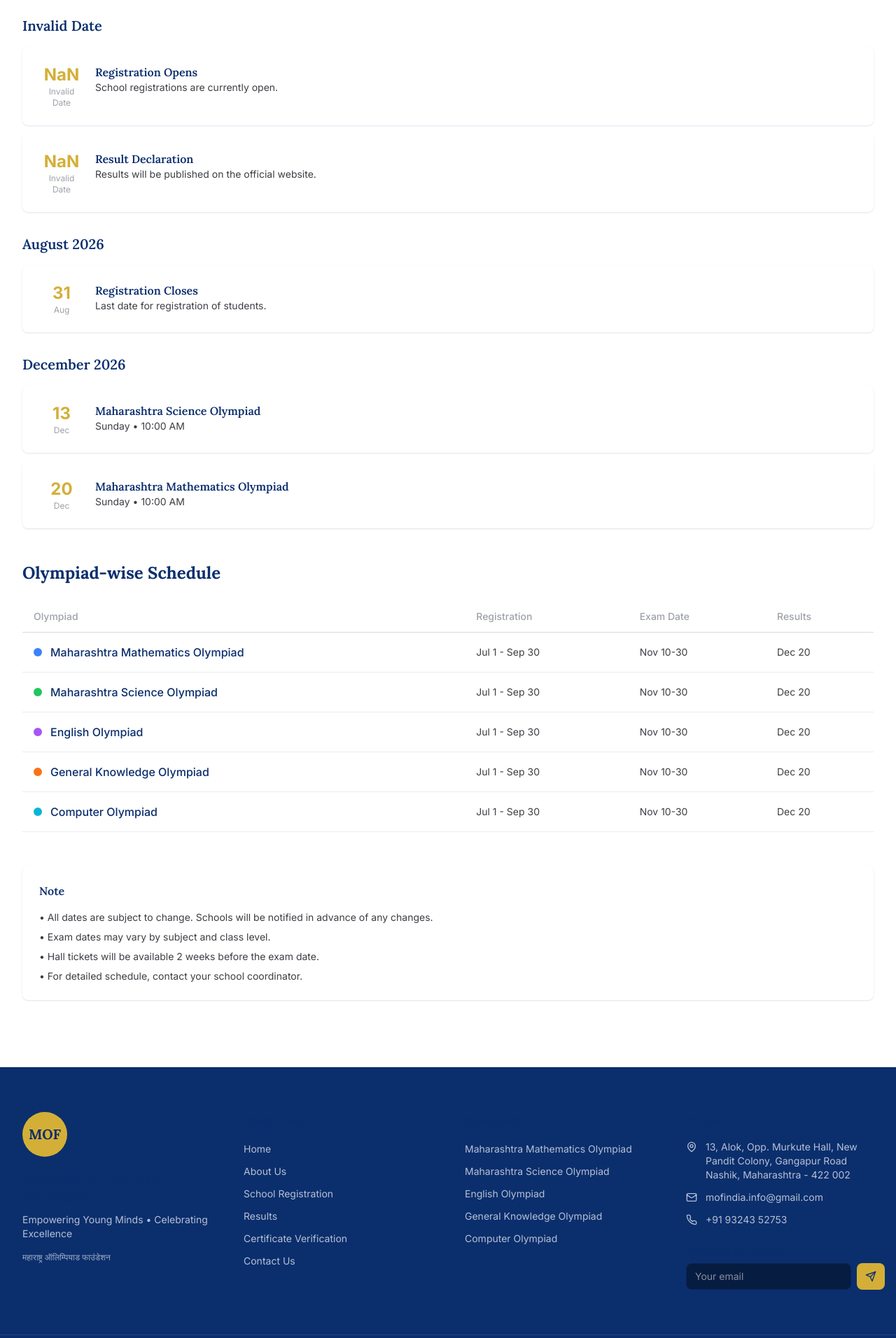
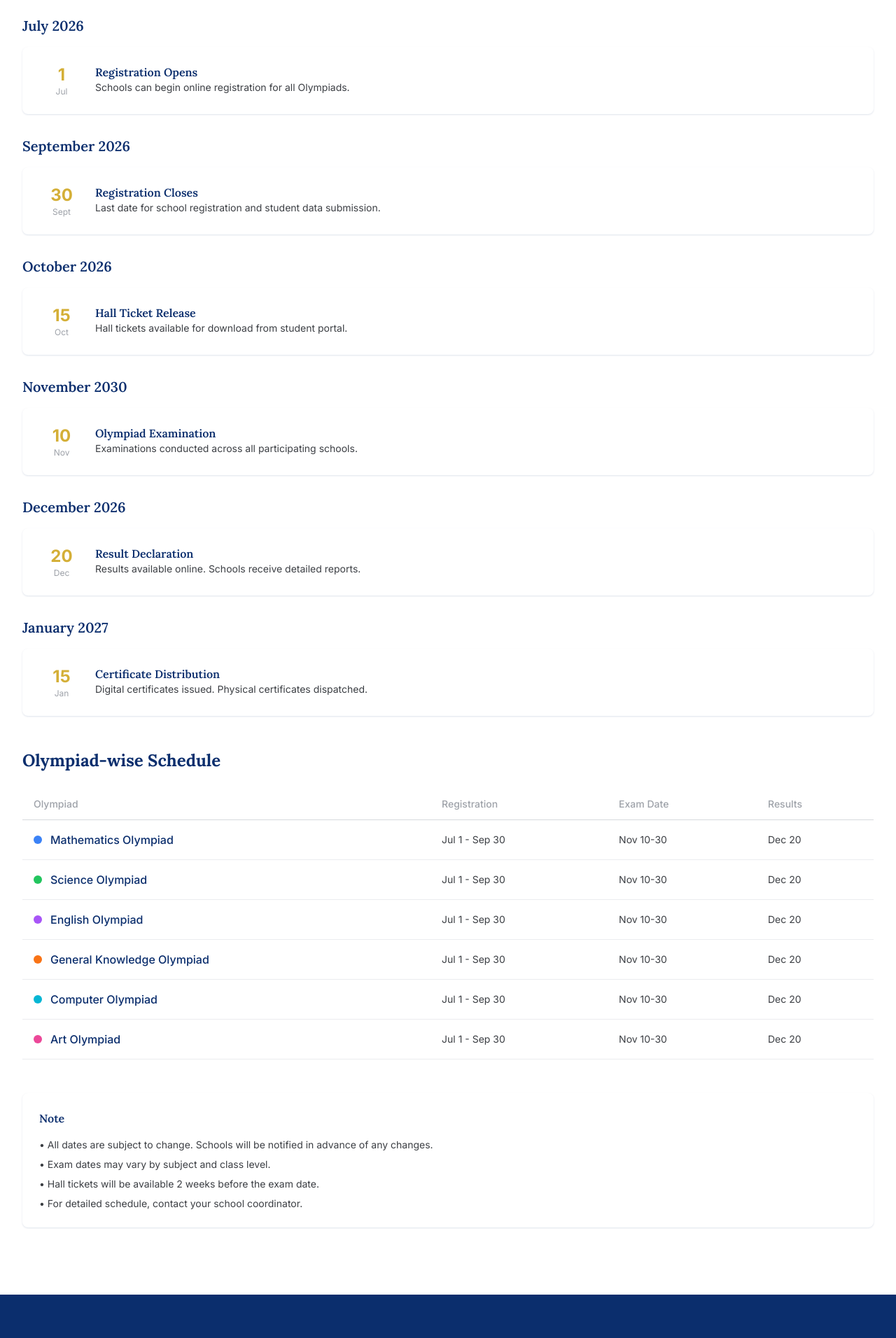
Before and after one commit to Braintech456/mof, a React (Vite) app: page /dates in a window 1280 px wide. Shown: the part 507-2419 px from the top of the page at 70% size. Built offline with nearby package versions, Linux system fonts and the light colour scheme; no server answers.

Commit message:
Updated siteData.ts

```diff
--- a/src/data/siteData.ts
+++ b/src/data/siteData.ts
@@ -3,15 +3,15 @@ export const siteConfig = {
   shortName: 'MOF',
   tagline: 'Empowering Young Minds • Celebrating Excellence',
   marathiName: 'महाराष्ट्र ऑलिम्पियाड फाउंडेशन',
-  email: 'mofindia.info@gmail.com',
-  phone: '+91 93243 52753',
-  whatsapp: '+91 93243 52753',
+  email: 'info@maharashtraolympiad.org',
+  phone: '+91 22 1234 5678',
+  whatsapp: '+91 98765 43210',
   address: {
-    line1: '13, Alok, Opp. Murkute Hall',
-    line2: 'New Pandit Colony, Gangapur Road',
-    city: 'Nashik',
+    line1: 'Olympiad Bhavan, 4th Floor',
+    line2: 'Dr. Ambedkar Road, Dadar',
+    city: 'Mumbai',
     state: 'Maharashtra',
-    pincode: '422 002',
+    pincode: '400014',
   },
   social: {
     facebook: 'https://facebook.com/maharashtraolympiad',
@@ -26,7 +26,6 @@ export const navigation = [
   { name: 'Home', path: '/' },
   { name: 'About', path: '/about' },
   { name: 'Olympiads', path: '/olympiads' },
-  { name: 'Talent Contests', path: '/talent-contests' },
   { name: 'Resources', path: '/resources' },
   { name: 'Important Dates', path: '/dates' },
   { name: 'School Registration', path: '/register' },
@@ -44,34 +43,32 @@ export const utilityLinks = [
 export const olympiads = [
   {
     id: 'math',
-  name: 'Maharashtra Mathematics Olympiad',
-  shortName: 'MMO',
-  description: 'Develop mathematical reasoning, analytical thinking and problem-solving skills.',
-  subjects: ['Arithmetic', 'Algebra', 'Geometry', 'Logical Reasoning'],
-  eligibility: 'Classes V - IX',
-  duration: '60 Minutes',
-  location: 'Your Own School',
+    name: 'Mathematics Olympiad',
+    shortName: 'MO',
+    description: 'Test your mathematical reasoning and problem-solving abilities.',
+    subjects: ['Arithmetic', 'Algebra', 'Geometry', 'Number Theory'],
+    eligibility: 'Classes 1-12',
+    duration: '60 minutes',
     pattern: {
       questions: 50,
-    type: 'Multiple Choice Questions (MCQs)',
-    marking: '2 Marks per Question • No Negative Marking',
+      type: 'Multiple Choice Questions',
+      marking: '1 mark per question, no negative marking',
     },
     color: 'bg-blue-500',
     icon: 'calculator',
   },
   {
     id: 'science',
-  name: 'Maharashtra Science Olympiad',
-  shortName: 'MSO',
-  description: 'Enhance scientific thinking, observation and analytical abilities.',
+    name: 'Science Olympiad',
+    shortName: 'SO',
+    description: 'Explore the wonders of physics, chemistry, and biology.',
     subjects: ['Physics', 'Chemistry', 'Biology', 'Environmental Science'],
-  eligibility: 'Classes V - IX',
-  duration: '60 Minutes',
-  location: 'Your Own School',
+    eligibility: 'Classes 1-12',
+    duration: '60 minutes',
     pattern: {
       questions: 50,
-    type: 'Multiple Choice Questions (MCQs)',
-    marking: '2 Marks per Question • No Negative Marking',
+      type: 'Multiple Choice Questions',
+      marking: '1 mark per question, no negative marking',
     },
     color: 'bg-green-500',
     icon: 'flask',
@@ -80,8 +77,15 @@ export const olympiads = [
     id: 'english',
     name: 'English Olympiad',
     shortName: 'EO',
-  description: '🚀 Coming Soon',
-  status: 'coming-soon',
+    description: 'Demonstrate your command of language and literature.',
+    subjects: ['Grammar', 'Vocabulary', 'Comprehension', 'Literature'],
+    eligibility: 'Classes 1-12',
+    duration: '60 minutes',
+    pattern: {
+      questions: 50,
+      type: 'Multiple Choice Questions',
+      marking: '1 mark per question, no negative marking',
+    },
     color: 'bg-purple-500',
     icon: 'book-open',
   },
@@ -89,8 +93,15 @@ export const olympiads = [
     id: 'gk',
     name: 'General Knowledge Olympiad',
     shortName: 'GKO',
-  description: '🚀 Coming Soon',
-  status: 'coming-soon',
+    description: 'Test your awareness of the world around you.',
+    subjects: ['Current Affairs', 'History', 'Geography', 'General Science'],
+    eligibility: 'Classes 1-12',
+    duration: '60 minutes',
+    pattern: {
+      questions: 50,
+      type: 'Multiple Choice Questions',
+      marking: '1 mark per question, no negative marking',
+    },
     color: 'bg-orange-500',
     icon: 'globe',
   },
@@ -98,10 +109,33 @@ export const olympiads = [
     id: 'computer',
     name: 'Computer Olympiad',
     shortName: 'CO',
-  description: '🚀 Coming Soon',
-  status: 'coming-soon',
+    description: 'Showcase your digital literacy and computing skills.',
+    subjects: ['Computer Fundamentals', 'Internet', 'Programming Basics', 'Digital Literacy'],
+    eligibility: 'Classes 3-12',
+    duration: '60 minutes',
+    pattern: {
+      questions: 50,
+      type: 'Multiple Choice Questions',
+      marking: '1 mark per question, no negative marking',
+    },
     color: 'bg-cyan-500',
     icon: 'monitor',
+  },
+  {
+    id: 'art',
+    name: 'Art Olympiad',
+    shortName: 'AO',
+    description: 'Express creativity through visual and performing arts.',
+    subjects: ['Drawing', 'Painting', 'Art History', 'Creative Expression'],
+    eligibility: 'Classes 1-12',
+    duration: '90 minutes',
+    pattern: {
+      questions: 'Practical + Written',
+      type: 'Mixed Format',
+      marking: 'Based on creativity and technique',
+    },
+    color: 'bg-pink-500',
+    icon: 'palette',
   },
 ];
 
@@ -116,7 +150,11 @@ export const features = [
     description: 'Standardized assessment process with clear marking schemes.',
     icon: 'clipboard-check',
   },
-
+  {
+    title: 'State Rankings',
+    description: 'Comprehensive state-level rankings across all districts.',
+    icon: 'trophy',
+  },
   {
     title: 'Digital Certificates',
     description: 'Secure, QR-verified digital certificates for all participants.',
@@ -127,7 +165,11 @@ export const features = [
     description: 'Instant online verification system for authenticity.',
     icon: 'qr-code',
   },
-
+  {
+    title: 'School Performance Reports',
+    description: 'Detailed analysis reports for schools to track improvement.',
+    icon: 'bar-chart-2',
+  },
   {
     title: 'Merit Awards',
     description: 'Recognition and awards for top performers at state level.',
@@ -138,128 +180,87 @@ export const features = [
     description: 'Results declared within 4 weeks of examination.',
     icon: 'zap',
   },
-  {
-  title: 'Offline Examination',
-  description: 'Pen & Paper examinations conducted in participating schools.',
-  icon: 'school',
-},
-{
-  title: 'Creative Talent Contests',
-  description: 'Platform for students to showcase artistic and creative skills.',
-  icon: 'palette',
-},
-{
-  title: 'Certificate Verification',
-  description: 'Verify certificates instantly using a unique Certificate ID.',
-  icon: 'qr-code',
-},
 ];
 
 export const examProcess = [
-  {
-    step: 1,
-    title: 'School Registration',
-    description: 'Schools register students through the official portal.',
-  },
-  {
-    step: 2,
-    title: 'Student Registration',
-    description: 'Student details are submitted by the School Coordinator.',
-  },
-  {
-    step: 3,
-    title: 'Olympiad Examination',
-    description: 'Offline examination conducted in the student’s own school.',
-  },
-  {
-    step: 4,
-    title: 'Central Evaluation',
-    description: 'Answer sheets evaluated by the Olympiad Evaluation Team.',
-  },
-  {
-    step: 5,
-    title: 'Result Declaration',
-    description: 'Results published on the official website.',
-  },
-  {
-    step: 6,
-    title: 'Certificates & Awards',
-    description: 'Certificates and awards distributed to deserving students.',
-  },
-  {
-    step: 7,
-    title: 'Certificate Verification',
-    description: 'Verify certificates instantly using the online verification portal.',
-  },
+  { step: 1, title: 'School Registration', description: 'Schools register online and receive login credentials.' },
+  { step: 2, title: 'Student Data Submission', description: 'Schools submit student details through the portal.' },
+  { step: 3, title: 'Hall Ticket Generation', description: 'Hall tickets generated and distributed to students.' },
+  { step: 4, title: 'Olympiad Examination', description: 'Examinations conducted at respective schools.' },
+  { step: 5, title: 'Evaluation', description: 'Answer sheets evaluated centrally by expert panel.' },
+  { step: 6, title: 'Results', description: 'Results declared online, accessible via roll number.' },
+  { step: 7, title: 'Certificate Distribution', description: 'Digital certificates issued to all participants.' },
+  { step: 8, title: 'Online Verification', description: 'Certificates verified online using unique ID.' },
 ];
 
 export const importantDates = [
   {
     event: 'Registration Opens',
-    date: 'Open Now',
-    description: 'School registrations are currently open.',
+    date: 'July 1, 2026',
+    description: 'Schools can begin online registration for all Olympiads.',
   },
   {
     event: 'Registration Closes',
-    date: '31 August 2026',
-    description: 'Last date for registration of students.',
+    date: 'September 30, 2026',
+    description: 'Last date for school registration and student data submission.',
   },
   {
-    event: 'Maharashtra Science Olympiad',
-    date: '13 December 2026',
-    description: 'Sunday • 10:00 AM',
+    event: 'Hall Ticket Release',
+    date: 'October 15, 2026',
+    description: 'Hall tickets available for download from student portal.',
   },
   {
-    event: 'Maharashtra Mathematics Olympiad',
-    date: '20 December 2026',
-    description: 'Sunday • 10:00 AM',
+    event: 'Olympiad Examination',
+    date: 'November 10-30, 2026',
+    description: 'Examinations conducted across all participating schools.',
   },
   {
     event: 'Result Declaration',
-    date: 'To Be Announced',
-    description: 'Results will be published on the official website.',
+    date: 'December 20, 2026',
+    description: 'Results available online. Schools receive detailed reports.',
+  },
+  {
+    event: 'Certificate Distribution',
+    date: 'January 15, 2027',
+    description: 'Digital certificates issued. Physical certificates dispatched.',
   },
 ];
 
 export const stats = [
-  { value: 2, label: 'Olympiads', icon: 'book-open' },
-  { value: 1, label: 'Talent Contests', icon: 'palette' },
-  { value: 5, label: 'Eligible Classes', icon: 'school' },
-  { value: 50, label: 'Questions', icon: 'help-circle' },
-  { value: 100, label: 'Total Marks', icon: 'award' },
-  { value: 60, label: 'Minutes', icon: 'clock' },
+  { value: 1250000, label: 'Students Participated', icon: 'users' },
+  { value: 4500, label: 'Schools Registered', icon: 'school' },
+  { value: 6, label: 'Olympiads Conducted', icon: 'book-open' },
+  { value: 36, label: 'Districts Covered', icon: 'map-pin' },
+  { value: 890000, label: 'Certificates Issued', icon: 'award' },
 ];
 
-export const testimonials = [];
-
-export const announcements = [
+export const testimonials = [
   {
-    title: 'Registrations Open for Maharashtra Science & Mathematics Olympiad 2026',
-    date: '01 July 2026',
-  },
-
-  {
-    title: 'Last Date for Registration: 31 August 2026',
-    date: '31 August 2026',
+    type: 'Principal',
+    name: 'Dr. Suresh Patil',
+    school: 'Shivaji Public School, Pune',
+    text: 'MOF has provided our students an excellent platform to showcase their academic abilities. The quality of questions and the conduct of examinations has been exemplary.',
+    avatar: 'SP',
   },
   {
-  title: 'Kalavishkar – Maharashtra Art Talent Contest registrations are now open.',
-  date: '01 July 2026',
+    type: 'Teacher',
+    name: 'Mrs. Meera Joshi',
+    school: 'St. Xavier\'s High School, Mumbai',
+    text: 'The detailed reports help us identify areas where our students need improvement. It has become an integral part of our academic calendar.',
+    avatar: 'MJ',
   },
   {
-  title: 'Entries for Talent Contests must be submitted through participating schools.',
-  date: '31 August 2026',
+    type: 'Parent',
+    name: 'Mr. Rajesh Kulkarni',
+    school: 'Parent of Class 8 Student',
+    text: 'The Olympiad experience prepared my daughter well for competitive exams. The certificate verification system adds credibility.',
+    avatar: 'RK',
   },
   {
-    title: 'Maharashtra Science Olympiad scheduled on 13 December 2026 at 10:00 AM',
-    date: '13 December 2026',
-  },
-  {
-    title: 'Maharashtra Mathematics Olympiad scheduled on 20 December 2026 at 10:00 AM',
-    date: '20 December 2026',
-  },
-  {
-    title: 'Results will be announced on the official website after evaluation.',
-    date: 'Coming Soon',
+    type: 'Student',
+    name: 'Ananya Deshmukh',
+    school: 'Class 10, Nagpur',
+    text: 'Participating in MOF Olympiads boosted my confidence. I improved my ranking from state rank 45 to rank 12 over two years.',
+    avatar: 'AD',
   },
 ];
```
Lines whose indentation alone changed are shown as unchanged.
